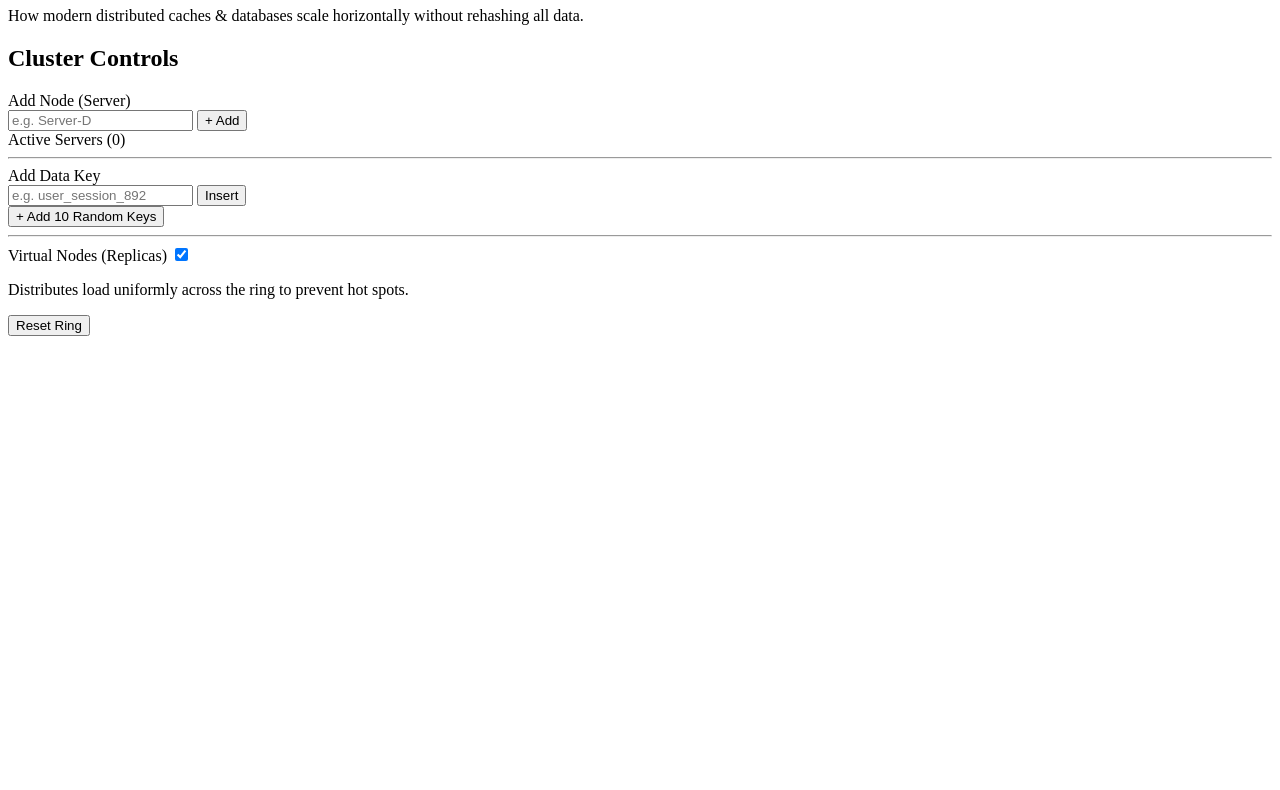
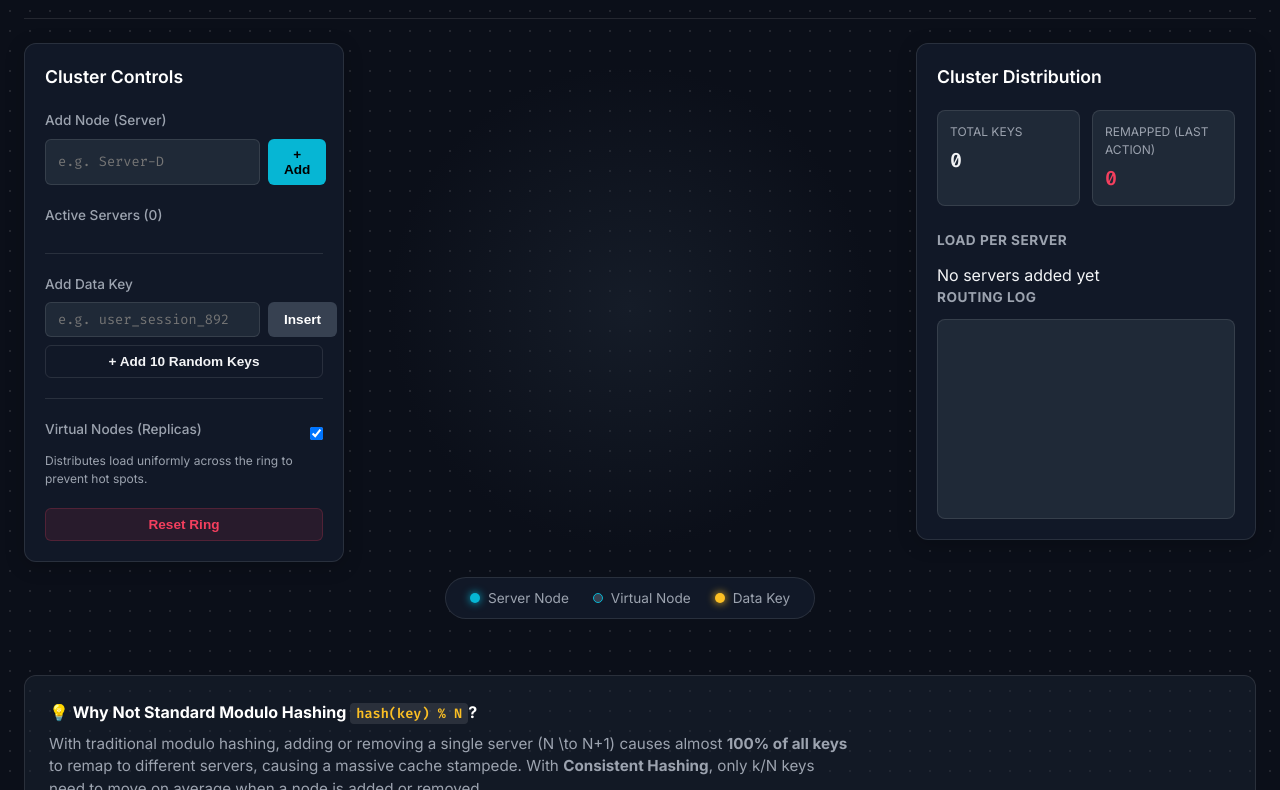
Before and after one commit to imhammad/consistent-hashing-visualized, a plain HTML site: page index.html in a window 1280 px wide. Shown: the part 99-889 px from the top of the page. Drawn offline with Linux system fonts and the light colour scheme.

Commit message:
style: implement dark mode dashboard aesthetic and grid layout

```diff
--- a/index.html
+++ b/index.html
@@ -113,7 +113,7 @@
         <h3>💡 Why Not Standard Modulo Hashing <code>hash(key) % N</code>?</h3>
       </div>
       <p>
-        With traditional modulo hashing, adding or removing a single server ($N \to N+1$) causes almost <strong>100% of all keys</strong> to remap to different servers, causing a massive cache stampede. With <strong>Consistent Hashing</strong>, only $k/N$ keys need to move on average when a node is added or removed.
+        With traditional modulo hashing, adding or removing a single server (N \to N+1) causes almost <strong>100% of all keys</strong> to remap to different servers, causing a massive cache stampede. With <strong>Consistent Hashing</strong>, only k/N keys need to move on average when a node is added or removed.
       </p>
     </footer>
   </div>
--- a/style.css
+++ b/style.css
@@ -0,0 +1,423 @@
+/* =========================================
+   Design System & Variables
+   ========================================= */
+:root {
+  /* Core Colors - Slate/Dark Theme */
+  --bg-app: #0b0f19;
+  --bg-panel: #111827;
+  --bg-input: #1f2937;
+  --border-subtle: rgba(255, 255, 255, 0.1);
+  --border-focus: #3b82f6;
+
+  /* Text */
+  --text-main: #f3f4f6;
+  --text-muted: #9ca3af;
+
+  /* Accents */
+  --accent-cyan: #06b6d4;
+  --accent-purple: #8b5cf6;
+  --accent-amber: #fbbf24;
+  --accent-green: #10b981;
+  --accent-red: #f43f5e;
+
+  /* Fonts */
+  --font-sans: 'Inter', -apple-system, sans-serif;
+  --font-mono: 'Fira Code', monospace;
+}
+
+/* =========================================
+   Global Reset & Base
+   ========================================= */
+* {
+  box-sizing: border-box;
+  margin: 0;
+  padding: 0;
+}
+
+body {
+  background-color: var(--bg-app);
+  /* Subtle dot matrix background */
+  background-image: radial-gradient(var(--border-subtle) 1px, transparent 1px);
+  background-size: 20px 20px;
+  color: var(--text-main);
+  font-family: var(--font-sans);
+  line-height: 1.5;
+  min-height: 100vh;
+  padding: 24px;
+}
+
+.app-container {
+  max-width: 1400px;
+  margin: 0 auto;
+  display: flex;
+  flex-direction: column;
+  gap: 24px;
+}
+
+/* =========================================
+   Header
+   ========================================= */
+.header {
+  border-bottom: 1px solid var(--border-subtle);
+  padding-bottom: 20px;
+}
+
+.header-left {
+  display: flex;
+  align-items: center;
+  gap: 16px;
+  margin-bottom: 8px;
+}
+
+.badge {
+  background: rgba(139, 92, 246, 0.15);
+  color: var(--accent-purple);
+  padding: 4px 10px;
+  border-radius: 99px;
+  font-size: 0.75rem;
+  font-weight: 600;
+  letter-spacing: 0.5px;
+  text-transform: uppercase;
+}
+
+h1 {
+  font-size: 1.75rem;
+  font-weight: 700;
+  letter-spacing: -0.02em;
+}
+
+.accent {
+  color: var(--accent-cyan);
+}
+
+.subtitle {
+  color: var(--text-muted);
+  font-size: 0.95rem;
+}
+
+/* =========================================
+   Main Workspace Layout
+   ========================================= */
+.workspace {
+  display: grid;
+  grid-template-columns: 320px 1fr 340px;
+  gap: 24px;
+  align-items: start;
+}
+
+.panel {
+  background: var(--bg-panel);
+  border: 1px solid var(--border-subtle);
+  border-radius: 12px;
+  padding: 20px;
+  box-shadow: 0 4px 20px rgba(0, 0, 0, 0.2);
+}
+
+.panel h2 {
+  font-size: 1.1rem;
+  font-weight: 600;
+  margin-bottom: 20px;
+  color: #fff;
+  display: flex;
+  align-items: center;
+  gap: 8px;
+}
+
+/* =========================================
+   Controls (Inputs & Buttons)
+   ========================================= */
+.control-group {
+  margin-bottom: 20px;
+}
+
+label {
+  display: block;
+  font-size: 0.85rem;
+  color: var(--text-muted);
+  margin-bottom: 8px;
+  font-weight: 500;
+}
+
+.input-row {
+  display: flex;
+  gap: 8px;
+}
+
+input[type="text"] {
+  flex: 1;
+  background: var(--bg-input);
+  border: 1px solid var(--border-subtle);
+  color: var(--text-main);
+  padding: 8px 12px;
+  border-radius: 6px;
+  font-family: var(--font-mono);
+  font-size: 0.85rem;
+  outline: none;
+  transition: border-color 0.2s;
+}
+
+input[type="text"]:focus {
+  border-color: var(--accent-cyan);
+}
+
+.btn {
+  border: none;
+  border-radius: 6px;
+  padding: 8px 16px;
+  font-size: 0.85rem;
+  font-weight: 600;
+  cursor: pointer;
+  transition: all 0.2s;
+}
+
+.btn-primary {
+  background: var(--accent-cyan);
+  color: #000;
+}
+.btn-primary:hover { background: #0891b2; }
+
+.btn-secondary {
+  background: #374151;
+  color: #fff;
+}
+.btn-secondary:hover { background: #4b5563; }
+
+.btn-outline {
+  background: transparent;
+  border: 1px solid var(--border-subtle);
+  color: var(--text-main);
+  width: 100%;
+  margin-top: 8px;
+}
+.btn-outline:hover {
+  border-color: var(--text-muted);
+}
+
+.btn-danger {
+  background: rgba(244, 63, 94, 0.1);
+  color: var(--accent-red);
+  width: 100%;
+  border: 1px solid rgba(244, 63, 94, 0.2);
+}
+.btn-danger:hover {
+  background: rgba(244, 63, 94, 0.2);
+}
+
+.divider {
+  border: none;
+  border-top: 1px solid var(--border-subtle);
+  margin: 20px 0;
+}
+
+/* Toggle Switch */
+.toggle-row {
+  display: flex;
+  justify-content: space-between;
+  align-items: center;
+}
+.helper-text {
+  font-size: 0.75rem;
+  color: var(--text-muted);
+  margin-top: 4px;
+}
+
+/* Chips for Active Nodes */
+.chip-container {
+  display: flex;
+  flex-wrap: wrap;
+  gap: 8px;
+  margin-top: 8px;
+}
+.chip {
+  background: rgba(6, 182, 212, 0.1);
+  border: 1px solid rgba(6, 182, 212, 0.2);
+  color: var(--accent-cyan);
+  padding: 4px 10px;
+  border-radius: 99px;
+  font-size: 0.75rem;
+  font-family: var(--font-mono);
+  display: flex;
+  align-items: center;
+  gap: 6px;
+}
+.chip-remove {
+  cursor: pointer;
+  font-weight: bold;
+}
+.chip-remove:hover { color: #fff; }
+
+/* =========================================
+   Center Stage (Canvas)
+   ========================================= */
+.stage-container {
+  display: flex;
+  flex-direction: column;
+  align-items: center;
+  justify-content: center;
+  padding: 20px;
+}
+
+.canvas-wrapper {
+  position: relative;
+  background: radial-gradient(circle at center, rgba(31, 41, 55, 0.5) 0%, transparent 70%);
+  border-radius: 50%;
+  padding: 20px;
+}
+
+canvas {
+  max-width: 100%;
+  height: auto;
+  filter: drop-shadow(0 0 20px rgba(6, 182, 212, 0.1));
+}
+
+/* Legend */
+.legend {
+  display: flex;
+  gap: 24px;
+  margin-top: 24px;
+  background: var(--bg-panel);
+  padding: 10px 24px;
+  border-radius: 99px;
+  border: 1px solid var(--border-subtle);
+}
+
+.legend-item {
+  display: flex;
+  align-items: center;
+  gap: 8px;
+  font-size: 0.85rem;
+  color: var(--text-muted);
+}
+
+.dot {
+  width: 10px;
+  height: 10px;
+  border-radius: 50%;
+}
+.node-dot { background: var(--accent-cyan); box-shadow: 0 0 8px var(--accent-cyan); }
+.vnode-dot { background: #374151; border: 1px solid var(--accent-cyan); }
+.key-dot { background: var(--accent-amber); box-shadow: 0 0 8px var(--accent-amber); }
+
+/* =========================================
+   Right Panel (Stats & Metrics)
+   ========================================= */
+.stats-overview {
+  display: flex;
+  gap: 12px;
+  margin-bottom: 24px;
+}
+
+.stat-card {
+  flex: 1;
+  background: var(--bg-input);
+  padding: 12px;
+  border-radius: 8px;
+  border: 1px solid var(--border-subtle);
+}
+
+.stat-label {
+  display: block;
+  font-size: 0.75rem;
+  color: var(--text-muted);
+  text-transform: uppercase;
+  margin-bottom: 4px;
+}
+
+.stat-val {
+  font-family: var(--font-mono);
+  font-size: 1.25rem;
+  font-weight: 600;
+}
+.stat-val.highlight { color: var(--accent-red); }
+
+h3 {
+  font-size: 0.85rem;
+  text-transform: uppercase;
+  color: var(--text-muted);
+  margin-bottom: 12px;
+  letter-spacing: 0.5px;
+}
+
+/* Load Bars */
+.load-bar-item {
+  margin-bottom: 12px;
+}
+.load-bar-header {
+  display: flex;
+  justify-content: space-between;
+  font-size: 0.75rem;
+  font-family: var(--font-mono);
+  margin-bottom: 4px;
+}
+.load-bar-track {
+  width: 100%;
+  height: 6px;
+  background: var(--bg-input);
+  border-radius: 3px;
+  overflow: hidden;
+}
+.load-bar-fill {
+  height: 100%;
+  background: var(--accent-cyan);
+  width: 0%;
+  transition: width 0.5s cubic-bezier(0.4, 0, 0.2, 1);
+}
+
+/* Event Log */
+.event-log {
+  background: var(--bg-input);
+  border-radius: 8px;
+  padding: 12px;
+  height: 200px;
+  overflow-y: auto;
+  font-family: var(--font-mono);
+  font-size: 0.75rem;
+  border: 1px solid var(--border-subtle);
+}
+
+.event-log::-webkit-scrollbar { width: 6px; }
+.event-log::-webkit-scrollbar-track { background: transparent; }
+.event-log::-webkit-scrollbar-thumb { background: #374151; border-radius: 3px; }
+
+.log-entry { margin-bottom: 6px; padding-bottom: 6px; border-bottom: 1px solid rgba(255,255,255,0.05); }
+.log-entry:last-child { border-bottom: none; }
+.log-time { color: var(--text-muted); margin-right: 8px; }
+.log-action { color: var(--accent-green); }
+.log-action.removed { color: var(--accent-red); }
+
+/* =========================================
+   Footer Explainer
+   ========================================= */
+.explainer-card {
+  background: rgba(31, 41, 55, 0.4);
+  border: 1px solid var(--border-subtle);
+  border-radius: 12px;
+  padding: 24px;
+  margin-top: 12px;
+}
+.explainer-header h3 {
+  color: #fff;
+  font-size: 1rem;
+  margin-bottom: 8px;
+  text-transform: none;
+  letter-spacing: 0;
+}
+.explainer-card p {
+  color: var(--text-muted);
+  font-size: 0.95rem;
+  max-width: 800px;
+}
+code {
+  background: rgba(255,255,255,0.1);
+  padding: 2px 6px;
+  border-radius: 4px;
+  font-family: var(--font-mono);
+  font-size: 0.85em;
+  color: var(--accent-amber);
+}
+
+/* Responsive */
+@media (max-width: 1100px) {
+  .workspace { grid-template-columns: 1fr; }
+  .stage-container { order: -1; }
+}
```
